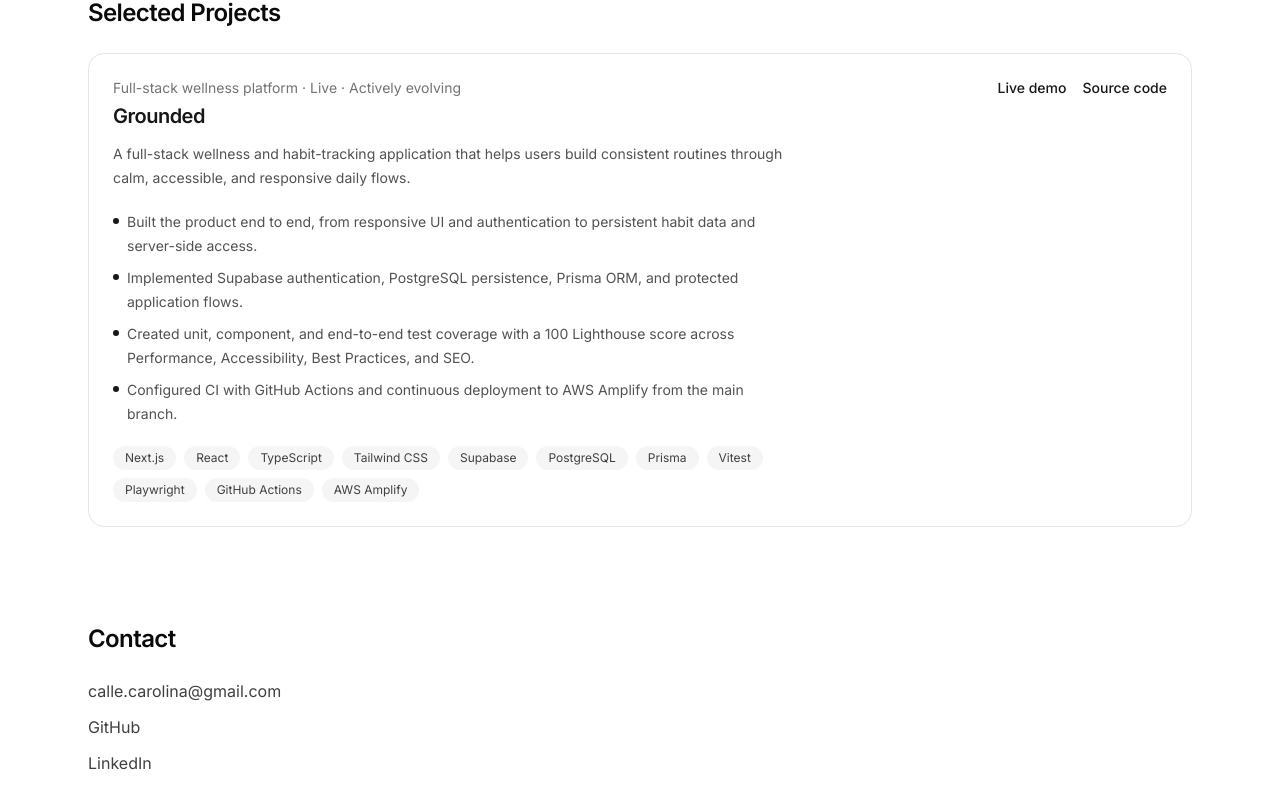
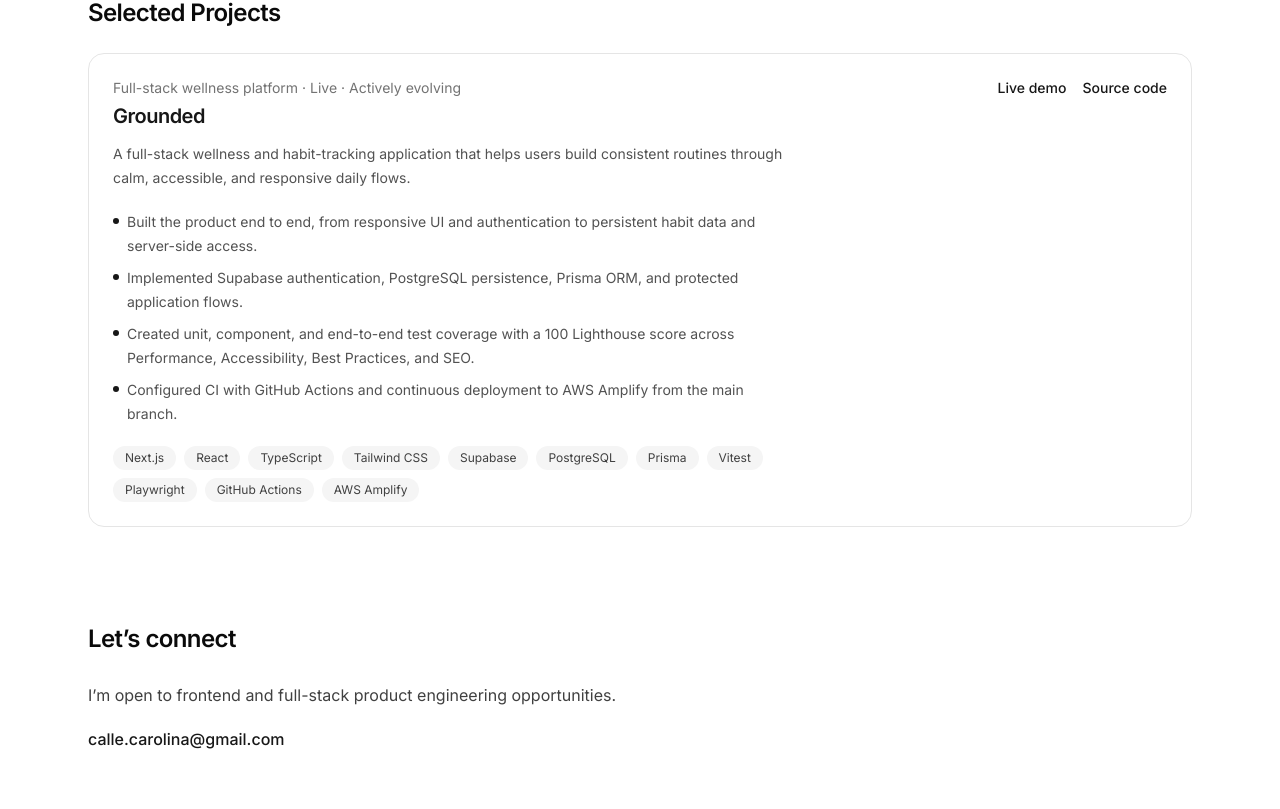
Before and after one commit to Lunarcito/lunarcitocode-portafolio, a Next.js app: page / in a window 1280 px wide. Shown: the part 1662-2471 px from the top of the page. Built offline with nearby package versions, Linux system fonts and the light colour scheme.

Commit message:
feat: refine portfolio contact section

```diff
--- a/src/components/sections/Contact.tsx
+++ b/src/components/sections/Contact.tsx
@@ -1,35 +1,20 @@
 import { siteConfig } from "@/data/site";
+
 import { Section } from "../ui/Section";
 
 export function Contact() {
   return (
-    <Section id="contact" title="Contact">
-      <div className="space-y-3 text-neutral-700">
+    <Section id="contact" title="Let’s connect">
+      <div className="max-w-3xl space-y-4">
+        <p className="text-base leading-8 text-neutral-700">
+          I’m open to frontend and full-stack product engineering opportunities.
+        </p>
+
         <a
           href={`mailto:${siteConfig.email}`}
-          className="block w-fit rounded-sm underline underline-offset-4 focus-visible:outline-none focus-visible:ring-2 focus-visible:ring-neutral-950 focus-visible:ring-offset-4"
+          className="inline-block rounded-sm font-medium text-neutral-900 underline underline-offset-4 focus-visible:outline-none focus-visible:ring-2 focus-visible:ring-neutral-950 focus-visible:ring-offset-4"
         >
           {siteConfig.email}
-        </a>
-
-        <a
-          href={siteConfig.github}
-          target="_blank"
-          rel="noopener noreferrer"
-          aria-label="Visit Carolina Calle's GitHub profile in a new tab"
-          className="block w-fit rounded-sm underline underline-offset-4 focus-visible:outline-none focus-visible:ring-2 focus-visible:ring-neutral-950 focus-visible:ring-offset-4"
-        >
-          GitHub
-        </a>
-
-        <a
-          href={siteConfig.linkedin}
-          target="_blank"
-          rel="noopener noreferrer"
-          aria-label="Visit Carolina Calle's LinkedIn profile in a new tab"
-          className="block w-fit rounded-sm underline underline-offset-4 focus-visible:outline-none focus-visible:ring-2 focus-visible:ring-neutral-950 focus-visible:ring-offset-4"
-        >
-          LinkedIn
         </a>
       </div>
     </Section>
```
